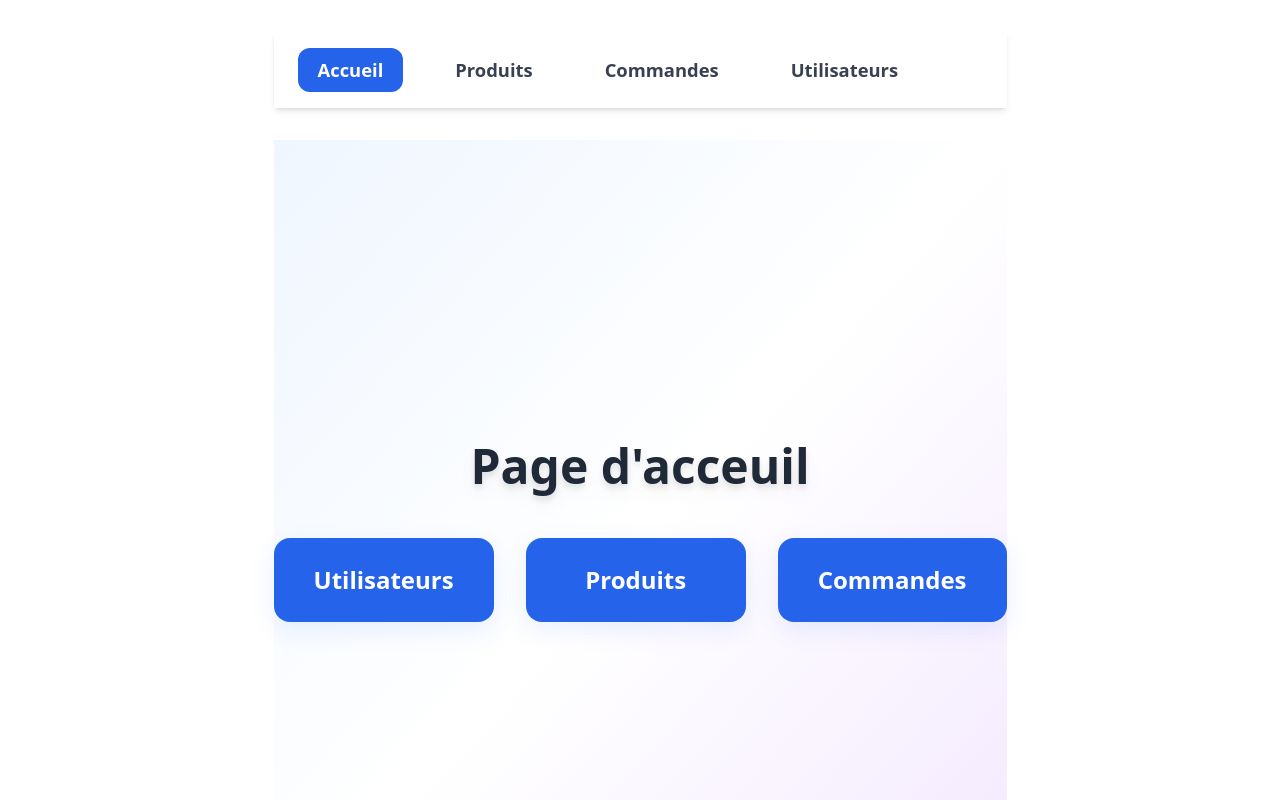
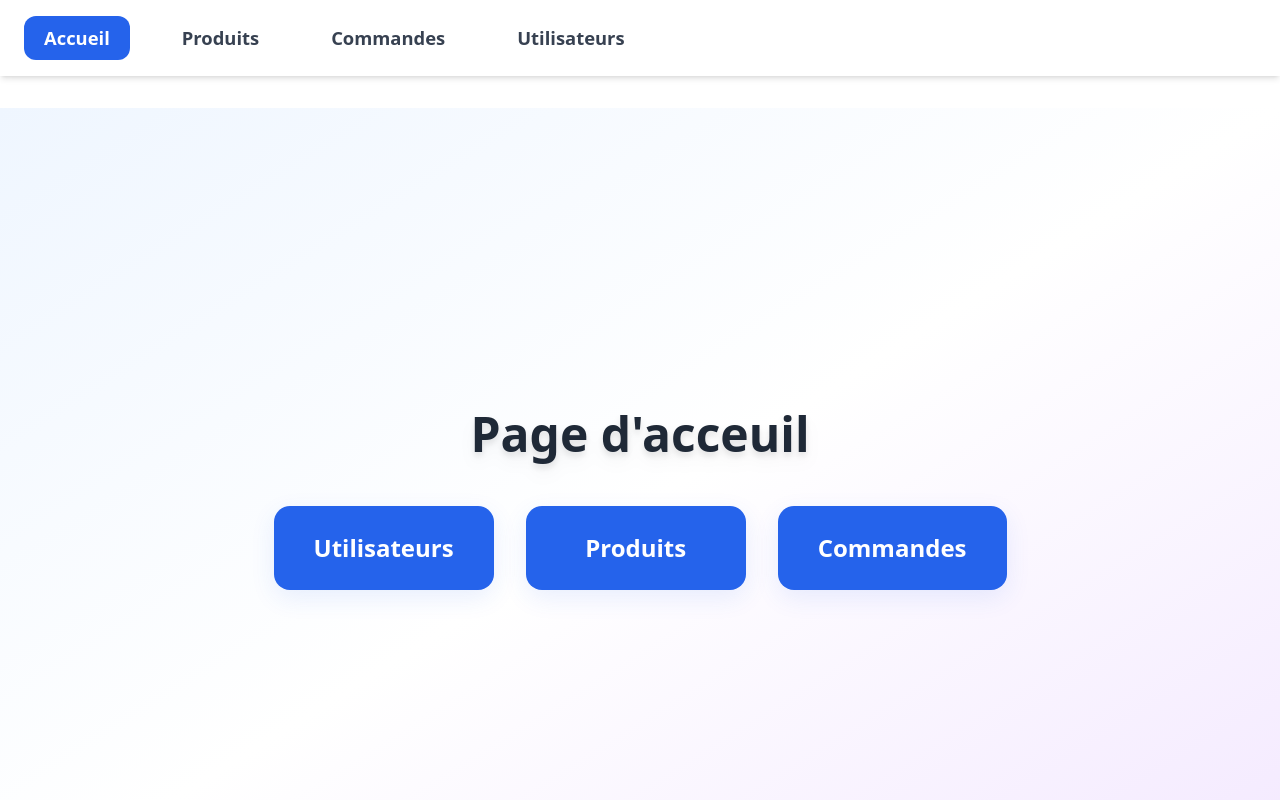
Before and after one commit to AlexisSANOGO225/e-commerce_projet-git, a React (Vite) app in the folder frontend/: page / in a window 1280 px wide. Shown: the top 800 px of the page. Built offline with nearby package versions, Linux system fonts and the light colour scheme.

Commit message:
modification css

```diff
--- a/frontend/src/App.css
+++ b/frontend/src/App.css
@@ -1,7 +1,5 @@
 #root {
-  max-width: 1280px;
-  margin: 0 auto;
-  padding: 2rem;
+  width: 100%;
   text-align: center;
 }
 
```
